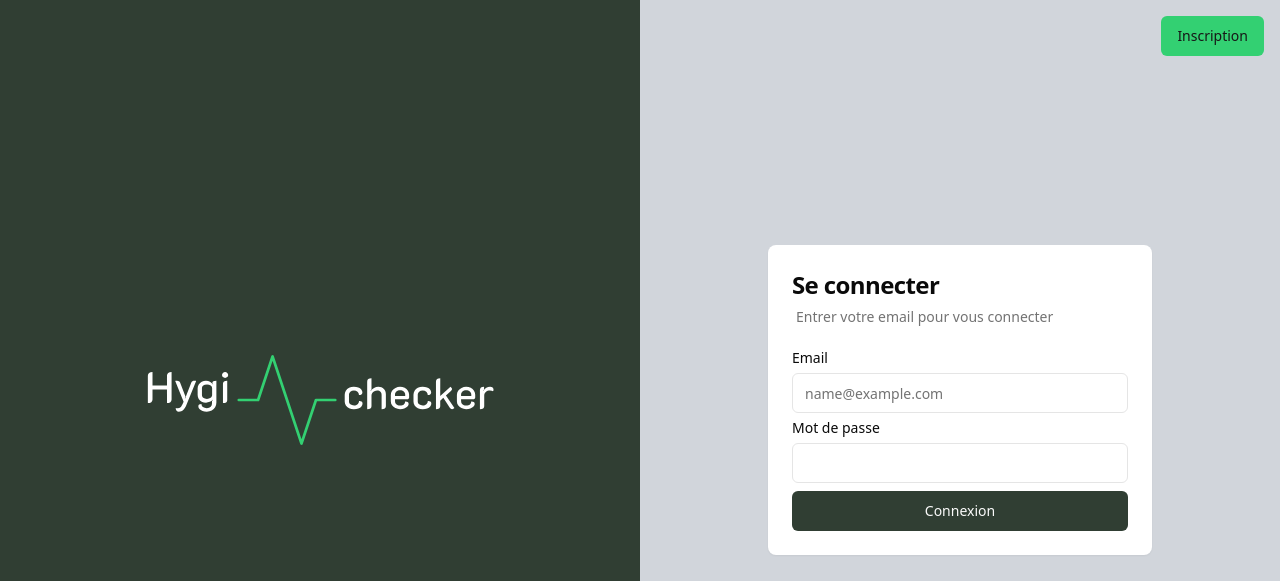
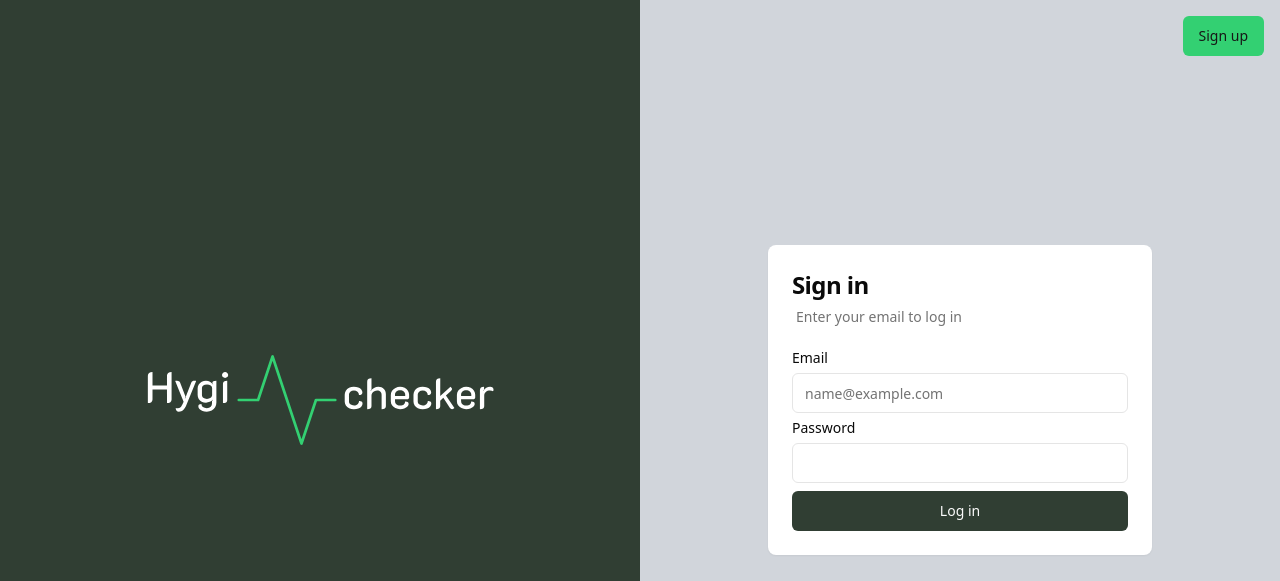
Before and after one commit to WildCodeSchool/2023-09-wns-bleu-hygi-checker, a Next.js app in the folder frontend/: page /auth/login in a window 1280 px wide. Shown: the top 581 px of the page. Built offline with nearby package versions, Linux system fonts and the light colour scheme; no server answers.

Commit message:
validations register

```diff
--- a/frontend/src/components/auth/Register.tsx
+++ b/frontend/src/components/auth/Register.tsx
@@ -1,3 +1,4 @@
+import { useState } from "react";
 import { Button } from "@/components/ui/button";
 import {
   Card,
@@ -11,30 +12,38 @@ import { Label } from "@/components/ui/label";
 import { useRouter } from "next/router";
 import { useMutation } from "@apollo/client";
 import { REGISTER } from "@/requests/mutations/auth.mutations";
-import {
-  InputRegister,
-  RegisterMutation,
-  RegisterMutationVariables,
-} from "@/types/graphql";
+import { RegisterMutation, RegisterMutationVariables } from "@/types/graphql";
 import { useToast } from "../ui/use-toast";
 
 export default function Register() {
   const router = useRouter();
+  const { toast } = useToast();
+  const [email, setEmail] = useState("");
+  const [password, setPassword] = useState("");
+  const [emailError, setEmailError] = useState("");
+  const [passwordError, setPasswordError] = useState("");
 
-  const { toast } = useToast();
+  const validateEmail = (email: string) => {
+    const re = /^[^\s@]+@[^\s@]+\.[^\s@]+$/;
+    return re.test(email);
+  };
+  const validatePassword = (password: string) => {
+    const re = /^(?=.*[A-Z])(?=.*\d)(?=.*[!@#$%^&*])[A-Za-z\d!@#$%^&*]{10,}$/;
+    return re.test(password);
+  };
 
   const [register] = useMutation<RegisterMutation, RegisterMutationVariables>(
     REGISTER,
     {
       onCompleted: () => {
         toast({
-          title: "Compte créé avec succès !",
+          title: "Account created successfully !",
           variant: "success",
         });
         router.push("/auth/login");
       },
       onError(error) {
-        if (error.message == "Cet email est déjà pris!") {
+        if (error.message == "An error has occurred, please try again.") {
           router.push("/auth/login");
           setTimeout(() => {
             toast({
@@ -46,47 +55,57 @@ export default function Register() {
       },
     }
   );
+
   const handleSubmit = (e: React.FormEvent<HTMLFormElement>) => {
     e.preventDefault();
-    const formData = new FormData(e.currentTarget);
-    const data = Object.fromEntries(formData) as InputRegister;
-    if (data.email && data.password) {
-      register({
-        variables: { infos: { email: data.email, password: data.password } },
-      });
-    } else {
-      toast({
-        title: "Champ incomplet !",
-        variant: "destructive",
-      });
+    if (!validateEmail(email)) {
+      setEmailError("Please enter a valid email address.");
+      return;
     }
+    setEmailError("");
+    if (!validatePassword(password)) {
+      setPasswordError(
+        "Password must contain at least 10 characters, including one uppercase letter, one digit, and one special character."
+      );
+      return;
+    }
+    setPasswordError("");
+    register({ variables: { infos: { email, password } } });
   };
 
   return (
-    <Card className="flex flex-col">
+    <Card className="flex flex-col shadow-md">
       <CardHeader className="space-y-1">
-        <CardTitle className="text-2xl">Créer un compte</CardTitle>
-        <CardDescription>
-          Entrer votre email pour créer un compte
-        </CardDescription>
+        <CardTitle className="text-2xl">Create an account</CardTitle>
+        <CardDescription>Enter your email to create an account</CardDescription>
       </CardHeader>
       <CardContent className="grid gap-4">
         <form onSubmit={handleSubmit} className="grid gap-2">
           <div className="grid gap-2">
             <Label htmlFor="email">Email</Label>
             <Input
-              id="text-"
+              id="email"
               type="email"
               name="email"
               placeholder="name@example.com"
+              value={email}
+              onChange={(e) => setEmail(e.target.value)}
             />
+            {emailError && <p className="text-red-500">{emailError}</p>}
           </div>
           <div className="grid gap-2">
-            <Label htmlFor="password">Mot de passe</Label>
-            <Input id="password" type="password" name="password" />
+            <Label htmlFor="password">Password</Label>
+            <Input
+              id="password"
+              type="password"
+              name="password"
+              value={password}
+              onChange={(e) => setPassword(e.target.value)}
+            />
+            {passwordError && <p className="text-red-500">{passwordError}</p>}
           </div>
           <Button type="submit" className="w-full bg-primary">
-            Créer un compte
+            Sign up
           </Button>
         </form>
       </CardContent>
--- a/frontend/src/components/auth/SignUp.tsx
+++ b/frontend/src/components/auth/SignUp.tsx
@@ -14,10 +14,13 @@ import { InputLogin, LoginQuery, LoginQueryVariables } from "@/types/graphql";
 import { useLazyQuery } from "@apollo/client";
 import { useRouter } from "next/router";
 import { useToast } from "../ui/use-toast";
+import { useState } from "react";
 
 export default function SignUp() {
   const router = useRouter();
   const { toast } = useToast();
+  const [email, setEmail] = useState("");
+  const [password, setPassword] = useState("");
 
   // verification de l'email
   const validateEmail = (email: string) => {
@@ -75,10 +78,8 @@ export default function SignUp() {
   return (
     <Card className="flex flex-col">
       <CardHeader className="space-x-1">
-        <CardTitle className="text-2xl">Se connecter</CardTitle>
-        <CardDescription>
-          Entrer votre email pour vous connecter
-        </CardDescription>
+        <CardTitle className="text-2xl">Sign in</CardTitle>
+        <CardDescription>Enter your email to log in</CardDescription>
       </CardHeader>
       <CardContent className="grid gap-4">
         <form onSubmit={handleSubmit} className="grid gap-2">
@@ -92,18 +93,22 @@ export default function SignUp() {
               autoComplete="email"
               autoCorrect="off"
               name="email"
+              value={email}
+              onChange={(e) => setEmail(e.target.value)}
               data-testid="login-email"
             />
-            <Label htmlFor="password">Mot de passe</Label>
+            <Label htmlFor="password">Password</Label>
             <Input
               id="password"
               type="password"
               name="password"
+              value={password}
+              onChange={(e) => setPassword(e.target.value)}
               data-testid="login-password"
             />
           </div>
           <Button type="submit" className="w-full bg-primary">
-            Connexion
+            Log in
           </Button>
         </form>
       </CardContent>
--- a/frontend/src/pages/auth/login.tsx
+++ b/frontend/src/pages/auth/login.tsx
@@ -16,7 +16,7 @@ export default function Login() {
           className="absolute top-4 right-4"
           onClick={toggleSignUp}
         >
-          Inscription
+          Sign up
         </Button>
 
         <SignUp />
--- a/frontend/src/pages/auth/register.tsx
+++ b/frontend/src/pages/auth/register.tsx
@@ -16,7 +16,7 @@ export default function Login() {
           className="absolute top-4 right-4"
           onClick={toggleSignUp}
         >
-          Connexion
+          Sign in
         </Button>
 
         <Register />
```
